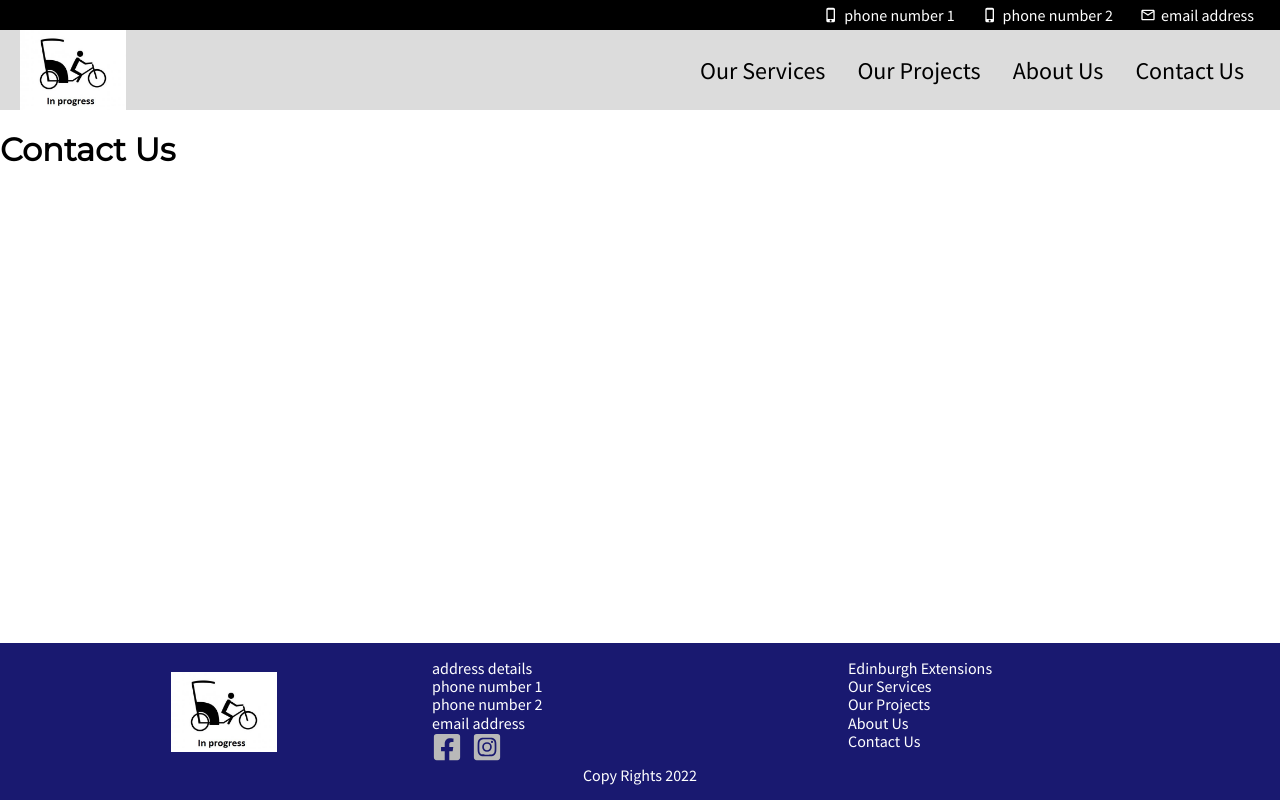
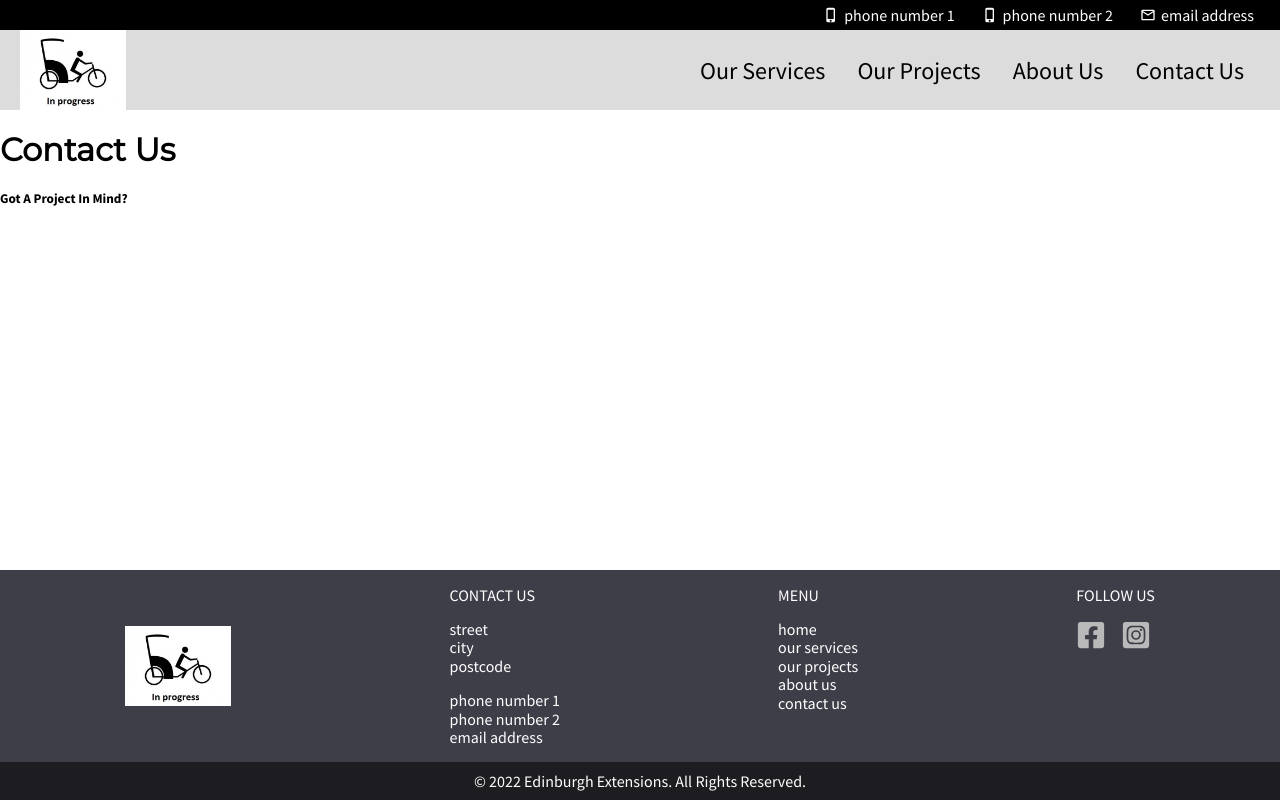
Before and after one commit to morival/edinburgh-extensions, a Gatsby site: page /contact in a window 1280 px wide. Built offline with nearby package versions, Linux system fonts and the light colour scheme; Gatsby itself is replaced by a stand-in of ours.

Commit message:
re-order footer elements and used queries

```diff
--- a/gatsby-config.js
+++ b/gatsby-config.js
@@ -4,13 +4,16 @@ module.exports = {
     title: `Edinburgh Extensions`,
     description: `New builds, Extensions, Renovations, Bathrooms, Finishing Joinery, Masonry`,
     links: {
-      link_1: `Our Services`,
-      link_2: `Our Projects`,
-      link_3: `About Us`,
-      link_4: `Contact Us`,
+      link_1: `home`,
+      link_2: `our services`,
+      link_3: `our projects`,
+      link_4: `about us`,
+      link_5: `contact us`,
     },
     contact: {
-      address: `address details`,
+      street: `street`,
+      city: `city`,
+      postcode: `postcode`,
       phone_1: `phone number 1`,
       phone_2: `phone number 2`,
       email: `email address`,
--- a/src/components/Footer.js
+++ b/src/components/Footer.js
@@ -1,5 +1,5 @@
 import React from 'react'
-import { Contact, ContactDetails, CopyRights, FooterWrapper, Logo, MainContainer, SiteLink, SiteMap, SocialMedia } from '../elements';
+import { AddressDetails, Contact, ContactDetails, CopyRights, Follow, FooterWrapper, Logo, MainFooter, Menu, SiteLink, SiteMap, SocialMediaList, Title } from '../elements';
 import { graphql, useStaticQuery } from 'gatsby';
 import { GatsbyImage, getImage } from "gatsby-plugin-image"
 import { FaFacebookSquare, FaInstagramSquare } from 'react-icons/fa';
@@ -8,7 +8,7 @@ import { FaFacebookSquare, FaInstagramSquare } from 'react-icons/fa';
 export const Footer = () => {
 
     const data = useStaticQuery(graphql`
-        query FootLogo {
+    query FooterQuery {
         file(name: {eq: "project_04"}) {
           childImageSharp {
             gatsbyImageData(height: 80)
@@ -16,59 +16,73 @@ export const Footer = () => {
         }
         site {
           siteMetadata {
+            contact {
+              street
+              city
+              postcode
+              phone_1
+              phone_2
+              email
+            }
             links {
               link_1
               link_2
               link_3
               link_4
+              link_5
             }
-                  contact {
-                    address
-                    phone_1
-                    phone_2
-                    email
-                  }
-                  title
             social {
               facebook
               instagram
             }
+            title
           }
         }
       }
     `)
     const image = getImage(data.file)
     const { title } = data.site.siteMetadata
-    const { link_1, link_2, link_3, link_4 } = data.site.siteMetadata.links
-    const { address, phone_1, phone_2, email } = data.site.siteMetadata.contact
+    const { link_1, link_2, link_3, link_4, link_5 } = data.site.siteMetadata.links
+    const { street, city, postcode, phone_1, phone_2, email } = data.site.siteMetadata.contact
     const { facebook, instagram } = data.site.siteMetadata.social
 
     // console.log(image)
     return (
         <FooterWrapper>
-            <MainContainer>
+            <MainFooter>
                 <Logo to='/'><GatsbyImage image={image} alt="logo" /></Logo>
                     <Contact>
+                        <Title>contact us</Title>
+                        <AddressDetails>
+                            <div>{street}</div>
+                            <div>{city}</div>
+                            <div>{postcode}</div>
+                        </AddressDetails>
                         <ContactDetails>
-                        <div>{address}</div>
                             <div>{phone_1}</div>
                             <div>{phone_2}</div>
                             <div>{email}</div>
                         </ContactDetails>
-                    <SocialMedia>
+                    </Contact>
+                    <Menu>
+                        <Title>menu</Title>
+                        <SiteMap>
+                            <div><SiteLink to="/">{link_1}</SiteLink></div>
+                            <div><SiteLink to="/services">{link_2}</SiteLink></div>
+                            <div><SiteLink to="/projects">{link_3}</SiteLink></div>
+                            <div><SiteLink to="/about">{link_4}</SiteLink></div>
+                            <div><SiteLink to="/contact">{link_5}</SiteLink></div>
+                        </SiteMap>
+                    </Menu>
+                    <Follow>
+                        <Title>follow us</Title>
+                        <SocialMediaList>
                             <a href={facebook} aria-label='Facebook'><FaFacebookSquare /></a>
                             <a href={instagram} aria-label='Instagram'><FaInstagramSquare /></a>
-                    </SocialMedia>
-                </Contact>
-                <SiteMap>
-                    <div><SiteLink to="/">{title}</SiteLink></div>
-                    <div><SiteLink to="/services">{link_1}</SiteLink></div>
-                    <div><SiteLink to="/projects">{link_2}</SiteLink></div>
-                    <div><SiteLink to="/about">{link_3}</SiteLink></div>
-                    <div><SiteLink to="/contact">{link_4}</SiteLink></div>
-                </SiteMap>
-            </MainContainer>
-            <CopyRights>Copy Rights {new Date().getFullYear()}</CopyRights>
+                        </SocialMediaList>
+                    </Follow>
+            </MainFooter>
+            <CopyRights>© {new Date().getFullYear()} {title}. All Rights Reserved.</CopyRights>
         </FooterWrapper>
     )
 };
--- a/src/components/Header.js
+++ b/src/components/Header.js
@@ -8,13 +8,13 @@ import { MdPhoneIphone, MdOutlineEmail } from 'react-icons/md';
 export const Header = () => {
 
     const data = useStaticQuery(graphql`
-        query MyQuery {
+    query HeaderQuery {
         site {
           siteMetadata {
             contact {
-                        email
               phone_1
               phone_2
+              email
             }
           }
         }
--- a/src/components/Navbar.js
+++ b/src/components/Navbar.js
@@ -8,15 +8,27 @@ import { MenuIcon, NavbarWrapper, NavLink, NavList, NavListItem, NavLogo } from
 export const Navbar = () => {
 
     const data = useStaticQuery(graphql`
-    query Logo {
+        query NavQuery {
             file(name: {eq: "project_04"}) {
                 childImageSharp {
                   gatsbyImageData(height: 80)
                 }
               }
+              site {
+                siteMetadata {
+                  links {
+                    link_2
+                    link_3
+                    link_4
+                    link_5
                   }
-    `)
+                }
+              }
+            }
+    `);
+
     const image = getImage(data.file)
+    const { link_2, link_3, link_4, link_5 } = data.site.siteMetadata.links;
 
     const [click, setClick] = useState(false)
     // const [scroll, setScroll] = useState(false)
@@ -46,10 +58,10 @@ export const Navbar = () => {
                 {click ? <FaTimes /> : <FaBars />}
             </MenuIcon>
             <NavList click={click} onClick={handleClick}>
-                <NavListItem><NavLink to="/services">Our Services</NavLink></NavListItem>
-                <NavListItem><NavLink to="/projects">Our Projects</NavLink></NavListItem>
-                <NavListItem><NavLink to="/about">About Us</NavLink></NavListItem>
-                <NavListItem><NavLink to="/contact">Contact Us</NavLink></NavListItem>
+                <NavListItem><NavLink to="/services">{link_2}</NavLink></NavListItem>
+                <NavListItem><NavLink to="/projects">{link_3}</NavLink></NavListItem>
+                <NavListItem><NavLink to="/about">{link_4}</NavLink></NavListItem>
+                <NavListItem><NavLink to="/contact">{link_5}</NavLink></NavListItem>
             </NavList>
         </NavbarWrapper>
     )
--- a/src/elements/FooterElements.js
+++ b/src/elements/FooterElements.js
@@ -2,34 +2,61 @@ import { Link } from "gatsby";
 import styled from "styled-components";
 import media from "styled-media-query";
 
-export const FooterWrapper = styled.div`
-    padding: 1rem;
-    color: white;
-    background-color: #191970;
-`
-export const MainContainer = styled.div`
-    display: grid;
-    grid-template-columns: 1fr 1fr 1fr;
+
+export const AddressDetails = styled.div`
+
+`;
+export const Contact = styled.div`
+    display: flex;
+    flex-direction: column;
+    row-gap: 1rem;
     ${media.lessThan('medium')`
-        display: flex;
-        flex-direction: column;
-        align-items: center;
+    /* order: 1; */
     `}
 `;
-export const Contact = styled.div`
-    ${media.lessThan('medium')`
-        order: 1;
-    `}
+export const ContactDetails = styled.div`
+
+`;
+export const CopyRights = styled.div`
+    padding: 0.6rem;
+    text-align: center;
+    background-color: #1d1d21;
+`;
+export const Follow = styled.div`
+    display: flex;
+    flex-direction: column;
+    row-gap: 1rem;
+`;
+export const FooterWrapper = styled.div`
+    color: white;
+    background-color: #3e3e49;
+    /* background-color: #191970; */
 `;
 export const Logo = styled(Link)`
     display: flex;
     align-items: center;
     justify-content: center;
 `;
-export const ContactDetails = styled.div`
-
+export const MainFooter = styled.div`
+    padding: 1rem;
+    display: flex;
+    justify-content: space-around;
+    ${media.lessThan('small')`
+        flex-direction: column;
+        align-items: center;
+    `}
 `;
-export const SocialMedia = styled.div`
+export const Menu = styled.div`
+    display: flex;
+    flex-direction: column;
+    row-gap: 1rem;
+`;
+export const SiteLink = styled(Link)`
+    color: white;
+`;
+export const SiteMap = styled.div`
+`;
+export const SocialMediaList = styled.div`
     display: inline-grid;
     grid-template-columns: repeat(2, auto);
     grid-gap: 10px;
@@ -39,12 +66,6 @@ export const SocialMedia = styled.div`
         color: ${({ theme }) => theme.color.social_icons}
     }
 `;
-export const SiteMap = styled.div`
-
+export const Title = styled.div`
+    text-transform: uppercase;
 `;
-export const SiteLink = styled(Link)`
-    color: white;
-`;
-export const CopyRights = styled.div`
-    text-align: center;
-`;
--- a/src/elements/NavbarElements.js
+++ b/src/elements/NavbarElements.js
@@ -40,6 +40,7 @@ export const NavLogo = styled(Link)`
 export const NavLink = styled(Link)`
     padding: 1rem;
     font-size: 1.5rem;
+    text-transform: capitalize;
     ${media.lessThan('medium')`
         width: 100%;
         padding: 1rem 0;
--- a/src/pages/contact.js
+++ b/src/pages/contact.js
@@ -1,7 +1,11 @@
 import React from 'react'
+import { Container } from '../components'
 
 export default function Contact() {
     return (
+        <Container>
             <h1>Contact Us</h1>
+            <h5>Got A Project In Mind?</h5>
+        </Container>
     )
 }
```
Lines whose indentation alone changed are shown as unchanged.
